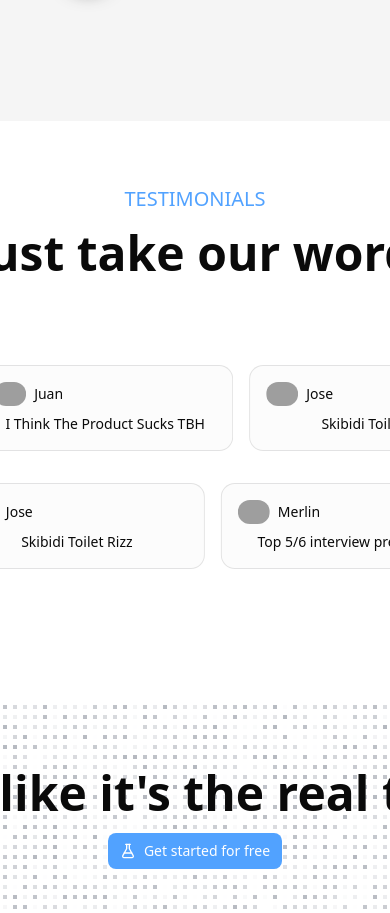
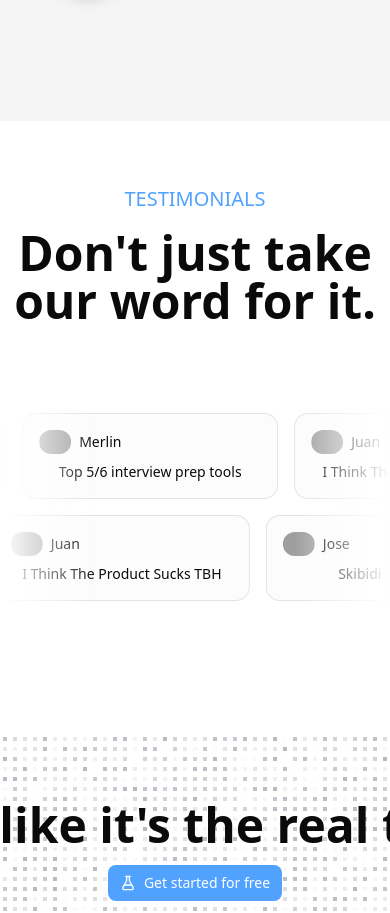
Before and after one commit to juan-josue/ai-mock-interviewer, a React (Vite) app in the folder client/: page / in a window 390 px wide. Shown: the part 2720-3633 px from the top of the page. Built offline with nearby package versions, Linux system fonts and the light colour scheme; grey boxes are pictures that could not be loaded.

Commit message:
feat: responsive design for testimonials section

```diff
--- a/client/src/pages/Landing/Testimonials.tsx
+++ b/client/src/pages/Landing/Testimonials.tsx
@@ -66,12 +66,16 @@ const TestimonialCard = ({
 
 function Testimonials() {
   return (
-    <section className="w-full flex flex-col items-center py-16 gap-16">
-      <div className="relative flex flex-col gap-4 max-w-5xl text-center">
+    <section className="w-full py-16">
+      <div className="flex flex-col gap-4 w-full max-w-5xl text-center">
+        {/* typography */}
         <p className="text-xl text-blue-400 uppercase">Testimonials</p>
         <h1 className="text-5xl font-bold text-center text-foreground mb-16">
           Don't just take our word for it.
         </h1>
+
+        {/* infinite marquees */}
+        <div className="relative w-full">
           <Marquee pauseOnHover className="[--duration:20s]">
             {firstRow.map((review, index) => (
               <TestimonialCard key={index} {...review} />
@@ -85,6 +89,7 @@ function Testimonials() {
           <div className="pointer-events-none absolute inset-y-0 left-0 w-1/4 bg-gradient-to-r from-background"></div>
           <div className="pointer-events-none absolute inset-y-0 right-0 w-1/4 bg-gradient-to-l from-background"></div>
         </div>
+      </div>
     </section>
   );
 }
```
Lines whose indentation alone changed are shown as unchanged.
